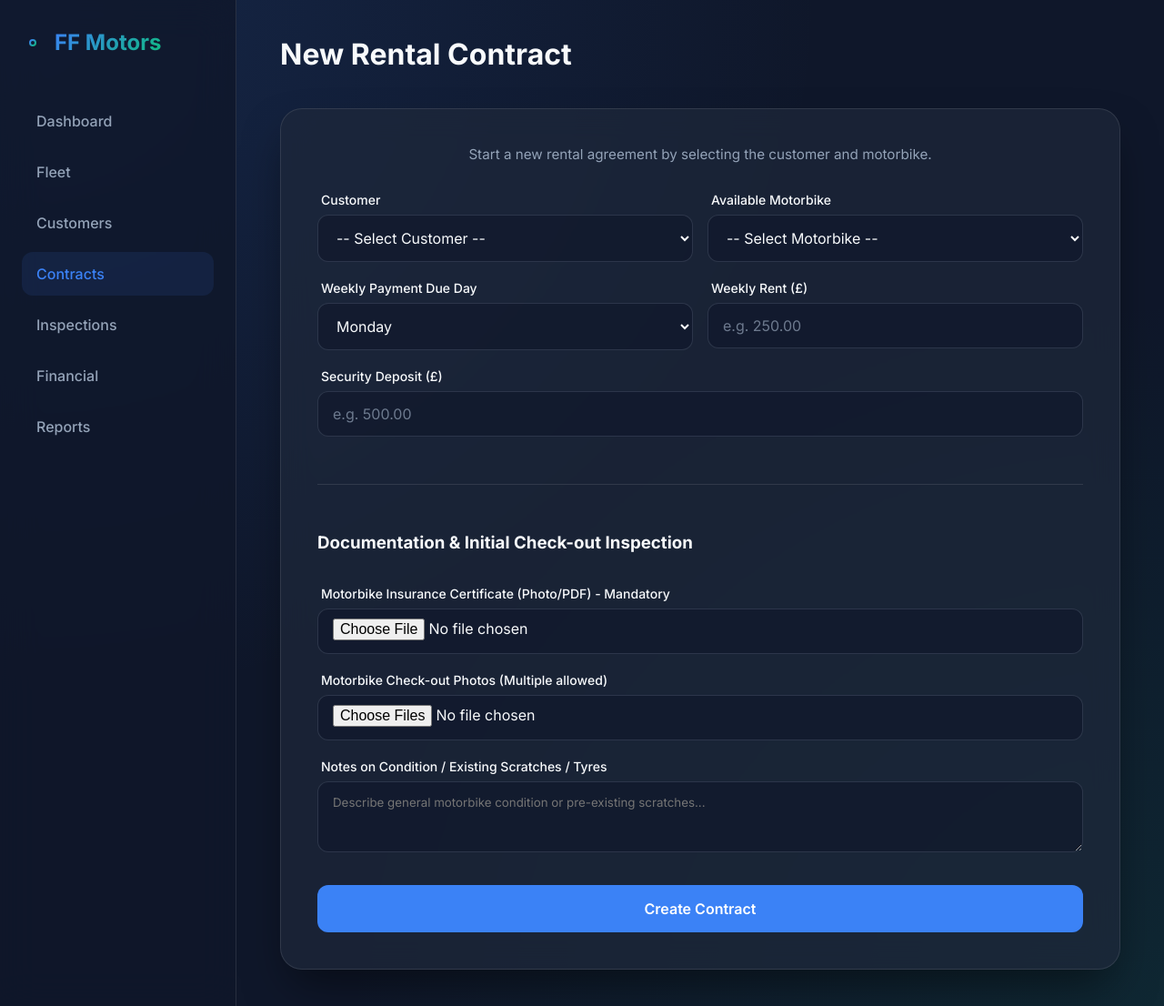
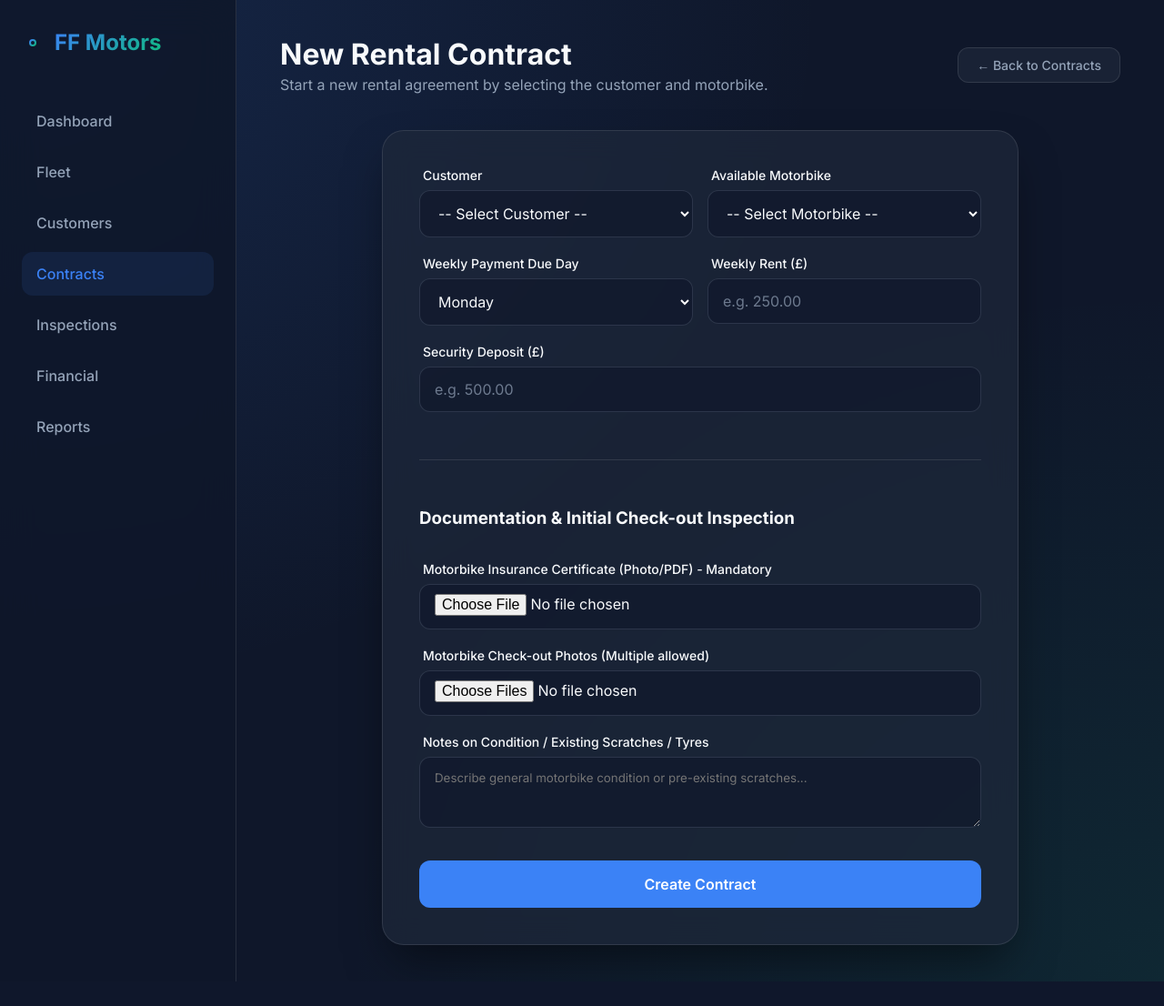
Before and after one commit to tmuniz570/vehicle-rental-management, a Flask app: page /contratos/novo in a window 1280 px wide. Shown: the whole page at 91% size. After the commit the page ends 1079 px from the top, so only its background shows below. Run offline with Flask 3, Linux system fonts and the light colour scheme; data comes from the database, SQL or seed files in the repository; some libraries are stand-ins or nearby versions.

Commit message:
feat: eliminate horizontal scrollbars and polish all screen links

```diff
--- a/static/css/styles.css
+++ b/static/css/styles.css
@@ -19,16 +19,18 @@
     font-family: 'Inter', sans-serif;
 }
 
+html, body {
+    width: 100%;
+    min-height: 100vh;
+    overflow-x: hidden;
+}
+
 body {
     background-color: var(--bg-color);
     background-image:
         radial-gradient(at 0% 0%, rgba(59, 130, 246, 0.15) 0px, transparent 50%),
         radial-gradient(at 100% 100%, rgba(16, 185, 129, 0.1) 0px, transparent 50%);
     color: var(--text-primary);
-    min-height: 100vh;
-    display: flex;
-    justify-content: center;
-    align-items: center;
 }
 
 .page-wrapper {
@@ -248,18 +250,38 @@ body {
     display: flex;
     min-height: 100vh;
     width: 100%;
+    overflow-x: hidden;
+    position: relative;
+}
+
+.sidebar-backdrop {
+    display: none;
+    position: fixed;
+    inset: 0;
+    background: rgba(0, 0, 0, 0.6);
+    backdrop-filter: blur(4px);
+    -webkit-backdrop-filter: blur(4px);
+    z-index: 45;
+    opacity: 0;
+    transition: opacity 0.25s ease;
+}
+
+.sidebar-backdrop.active {
+    display: block;
+    opacity: 1;
 }
 
 .sidebar {
     width: 260px;
-    background: rgba(15, 23, 42, 0.8);
+    background: rgba(15, 23, 42, 0.85);
     backdrop-filter: blur(20px);
     border-right: 1px solid var(--border-color);
     padding: 2rem 1.5rem;
     display: flex;
     flex-direction: column;
     transition: transform 0.3s ease;
-    z-index: 40;
+    z-index: 50;
+    flex-shrink: 0;
 }
 
 .sidebar-brand {
@@ -303,8 +325,71 @@ body {
 
 .main-content {
     flex: 1;
+    min-width: 0;
+    max-width: 100%;
     padding: 2.5rem 3rem;
     overflow-y: auto;
+    overflow-x: hidden;
+}
+
+/* Secondary Action Button & Utilities */
+.btn-secondary {
+    background: var(--card-bg);
+    border: 1px solid var(--border-color);
+    color: var(--text-secondary);
+    padding: 0.65rem 1.25rem;
+    border-radius: 12px;
+    font-size: 0.875rem;
+    font-weight: 500;
+    text-decoration: none;
+    display: inline-flex;
+    align-items: center;
+    gap: 0.5rem;
+    cursor: pointer;
+    transition: all 0.2s ease;
+    white-space: nowrap;
+}
+
+.btn-secondary:hover {
+    color: var(--text-primary);
+    border-color: var(--accent);
+    background: rgba(59, 130, 246, 0.12);
+}
+
+.cell-wrap {
+    max-width: 250px;
+    word-break: break-word;
+    white-space: normal;
+}
+
+.nowrap {
+    white-space: nowrap;
+}
+
+/* Interactive Stat Card */
+.stat-card.interactive {
+    text-decoration: none;
+    cursor: pointer;
+    transition: transform 0.2s ease, border-color 0.2s ease, box-shadow 0.2s ease;
+}
+
+.stat-card.interactive:hover {
+    transform: translateY(-3px);
+    border-color: var(--accent);
+    box-shadow: 0 12px 24px -6px rgba(0, 0, 0, 0.4);
+}
+
+/* Responsive Split Grid */
+.contract-details-grid {
+    display: grid;
+    grid-template-columns: 2fr 1fr;
+    gap: 1.5rem;
+}
+
+@media (max-width: 960px) {
+    .contract-details-grid {
+        grid-template-columns: 1fr;
+    }
 }
 
 /* --- NOVO: COMPONENTES GERAIS --- */
@@ -423,6 +508,7 @@ tr:hover td {
         top: 0;
         left: 0;
         height: 100vh;
+        z-index: 100;
         transform: translateX(-100%);
     }
 
@@ -433,6 +519,9 @@ tr:hover td {
 
     .main-content {
         padding: 1.5rem 1rem;
+        min-width: 0;
+        max-width: 100%;
+        overflow-x: hidden;
     }
 
     .page-header {
--- a/static/js/clientes.js
+++ b/static/js/clientes.js
@@ -27,10 +27,10 @@ async function carregarClientes() {
             const btnEdit = `<button class="btn-edit" data-id="${c.id}" data-nome="${c.nome}" data-tel="${c.telefone}" data-email="${c.email}" data-endereco="${c.endereco || ''}" style="background:transparent; color:var(--accent); border:1px solid var(--accent); padding:10px 15px; min-width:60px; min-height:44px; border-radius:6px; cursor:pointer;">Edit</button>`;
 
             tr.innerHTML = `
-                <td>${c.nome}</td>
-                <td>${c.telefone}</td>
+                <td><strong>${c.nome}</strong></td>
+                <td class="nowrap">${c.telefone}</td>
                 <td>${c.email}</td>
-                <td>${c.endereco || '-'}</td>
+                <td class="cell-wrap">${c.endereco || '-'}</td>
                 <td>${docsHtml || '-'}</td>
                 <td>${btnEdit}</td>
             `;
--- a/static/js/vistorias_lista.js
+++ b/static/js/vistorias_lista.js
@@ -75,7 +75,7 @@ async function carregarVistorias() {
                     </a>
                 </td>
                 <td><span class="badge-plate">${v.placa || '-'}</span></td>
-                <td style="font-weight: 500;">${v.cliente || '-'}</td>
+                <td style="font-weight: 500; max-width: 150px; white-space: nowrap; overflow: hidden; text-overflow: ellipsis;" title="${v.cliente || ''}">${v.cliente || '-'}</td>
                 <td>${tipoBadge}</td>
                 <td>${obsSnippet}</td>
                 <td style="text-align: right; white-space: nowrap;">
--- a/templates/detalhe_contrato.html
+++ b/templates/detalhe_contrato.html
@@ -13,8 +13,8 @@
             <svg width="18" height="18" fill="none" stroke="currentColor" stroke-width="2" viewBox="0 0 24 24"><path stroke-linecap="round" stroke-linejoin="round" d="M9 12l2 2 4-4m6 2a9 9 0 11-18 0 9 9 0 0118 0z"/></svg>
             Complete Contract / Return Bike
         </button>
-        <a href="/contratos" class="btn-primary" style="background: var(--card-bg); border: 1px solid var(--border-color); color: var(--text-secondary); width: auto; display: inline-flex; align-items: center; gap: 0.5rem; text-decoration: none; padding: 0.75rem 1.25rem;">
-            &larr; Back
+        <a href="/contratos" class="btn-secondary">
+            &larr; Back to Contracts
         </a>
     </div>
 </div>
@@ -83,7 +83,7 @@
 </div>
 
 <!-- Lower Grid: Financial Statement (2/3) + Inspections (1/3) -->
-<div class="dashboard-grid" style="grid-template-columns: 2fr 1fr; gap: 1.5rem;">
+<div class="contract-details-grid">
     <!-- Financial Statement -->
     <div class="glass-card" style="padding: 1.5rem; display: flex; flex-direction: column;">
         <div style="display: flex; flex-wrap: wrap; gap: 10px; justify-content: space-between; align-items: center; margin-bottom: 1.25rem;">
--- a/templates/layout.html
+++ b/templates/layout.html
@@ -7,7 +7,7 @@
     <meta name="apple-mobile-web-app-capable" content="yes">
     <meta name="apple-mobile-web-app-status-bar-style" content="black-translucent">
     <link rel="manifest" href="/static/manifest.json">
-    <link rel="apple-touch-icon" href="/static/icon.png">
+    <link rel="icon" type="image/svg+xml" href="/static/favicon.svg">
     <title>{% block title %}Dashboard{% endblock %} | FF Motors Birmingham</title>
     <link href="https://fonts.googleapis.com/css2?family=Inter:wght@400;500;600;700&display=swap" rel="stylesheet">
     <link rel="stylesheet" href="/static/css/styles.css">
@@ -73,6 +73,7 @@
                 </a>
             </nav>
         </aside>
+        <div id="sidebarBackdrop" class="sidebar-backdrop"></div>
 
         <!-- Main Content -->
         <main class="main-content">
@@ -84,11 +85,22 @@
     <script>
         const mobileMenuBtn = document.getElementById('mobileMenuBtn');
         const sidebar = document.getElementById('sidebar');
+        const sidebarBackdrop = document.getElementById('sidebarBackdrop');
+
+        function toggleSidebar() {
+            if (sidebar) {
+                const isOpen = sidebar.classList.toggle('open');
+                if (sidebarBackdrop) {
+                    sidebarBackdrop.classList.toggle('active', isOpen);
+                }
+            }
+        }
 
         if (mobileMenuBtn) {
-            mobileMenuBtn.addEventListener('click', () => {
-                sidebar.classList.toggle('open');
-            });
+            mobileMenuBtn.addEventListener('click', toggleSidebar);
+        }
+        if (sidebarBackdrop) {
+            sidebarBackdrop.addEventListener('click', toggleSidebar);
         }
     </script>
 </body>
--- a/templates/novo_contrato.html
+++ b/templates/novo_contrato.html
@@ -3,14 +3,15 @@
 {% block title %}New Contract{% endblock %}
 
 {% block content %}
-<div class="page-header">
-    <h1>New Rental Contract</h1>
+<div class="page-header" style="display: flex; justify-content: space-between; align-items: center; flex-wrap: wrap; gap: 1rem;">
+    <div>
+        <h1>New Rental Contract</h1>
+        <p style="color: var(--text-secondary); margin-top: 0.25rem;">Start a new rental agreement by selecting the customer and motorbike.</p>
+    </div>
+    <a href="/contratos" class="btn-secondary">&larr; Back to Contracts</a>
 </div>
 
-<div class="glass-card">
-    <div class="card-header">
-        <p>Start a new rental agreement by selecting the customer and motorbike.</p>
-    </div>
+<div class="glass-card" style="max-width: 700px; margin: 0 auto;">
 
     <form id="contratoForm" class="modern-form" enctype="multipart/form-data">
         <div class="form-row">
--- a/templates/relatorio_vencidos.html
+++ b/templates/relatorio_vencidos.html
@@ -55,8 +55,9 @@
     </style>
 </head>
 <body>
-    <div class="no-print" style="text-align: right;">
-        <button class="btn-print" onclick="window.print()">Print / Save PDF</button>
+    <div class="no-print" style="display: flex; justify-content: space-between; align-items: center; margin-bottom: 1.5rem;">
+        <a href="/relatorios" class="btn-print" style="background: #475569; text-decoration: none; display: inline-flex; align-items: center; gap: 0.5rem;">&larr; Back to Reports</a>
+        <button class="btn-print" onclick="window.print()">🖨️ Print / Save PDF</button>
     </div>
 
     <div class="header">
--- a/templates/vistoria.html
+++ b/templates/vistoria.html
@@ -8,7 +8,7 @@
         <h1>Record Inspection</h1>
         <p style="color: var(--text-secondary); margin-top: 0.25rem;">Attach condition photos and notes upon motorbike collection, return or incident.</p>
     </div>
-    <a href="/vistorias" class="btn-primary" style="background: var(--card-bg); border: 1px solid var(--border-color); color: var(--text-secondary); width: auto; display: inline-flex; align-items: center; gap: 0.5rem; text-decoration: none;">
+    <a href="/vistorias" class="btn-secondary">
         &larr; Back to Inspections
     </a>
 </div>
```
Also changed, not shown: static/js/financeiro.js (+6 -6 lines), templates/cadastro_cliente.html (+7 -6 lines), templates/cadastro_moto.html (+7 -6 lines), templates/index.html (+12 -12 lines), static/favicon.svg (added).
